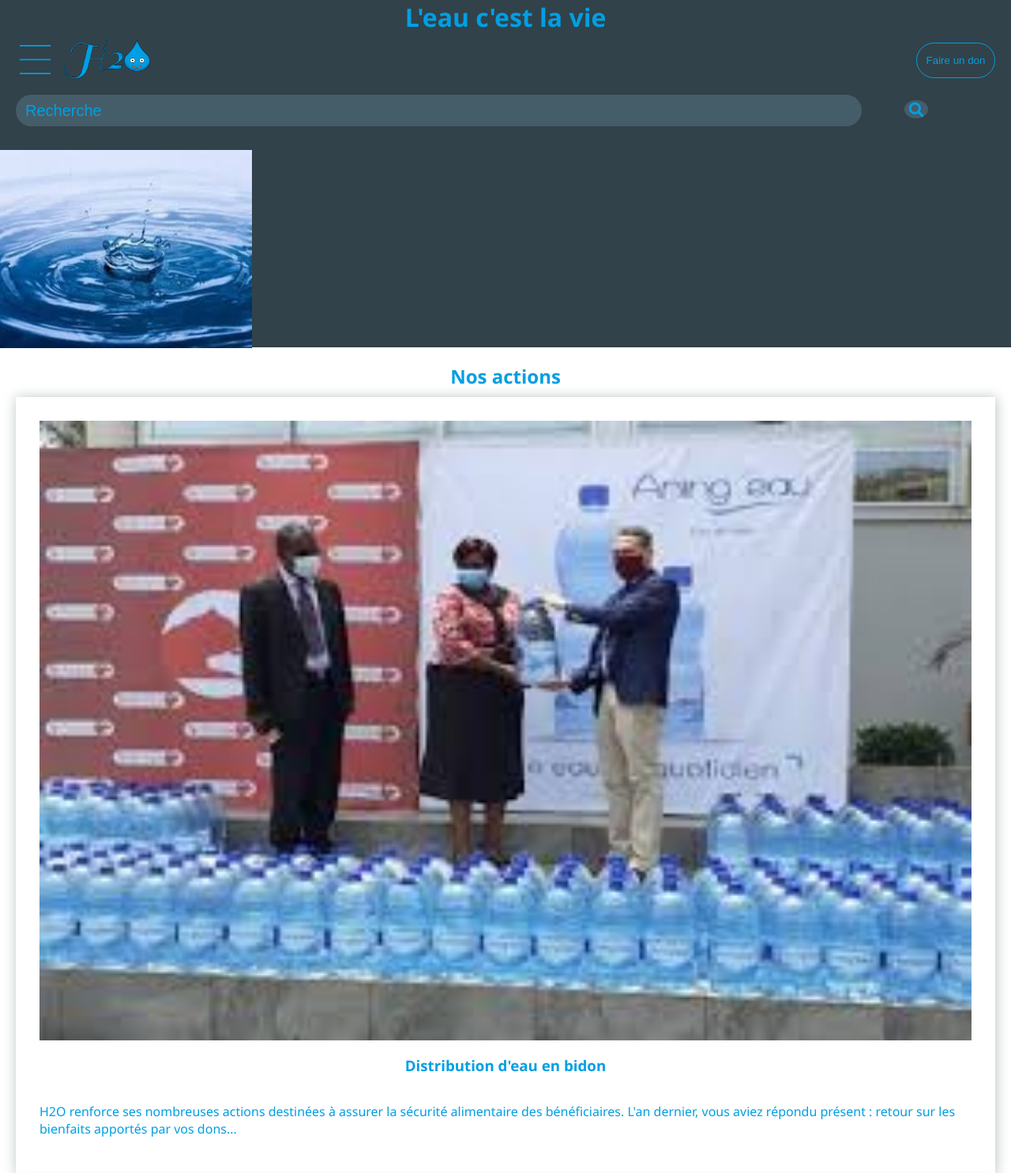
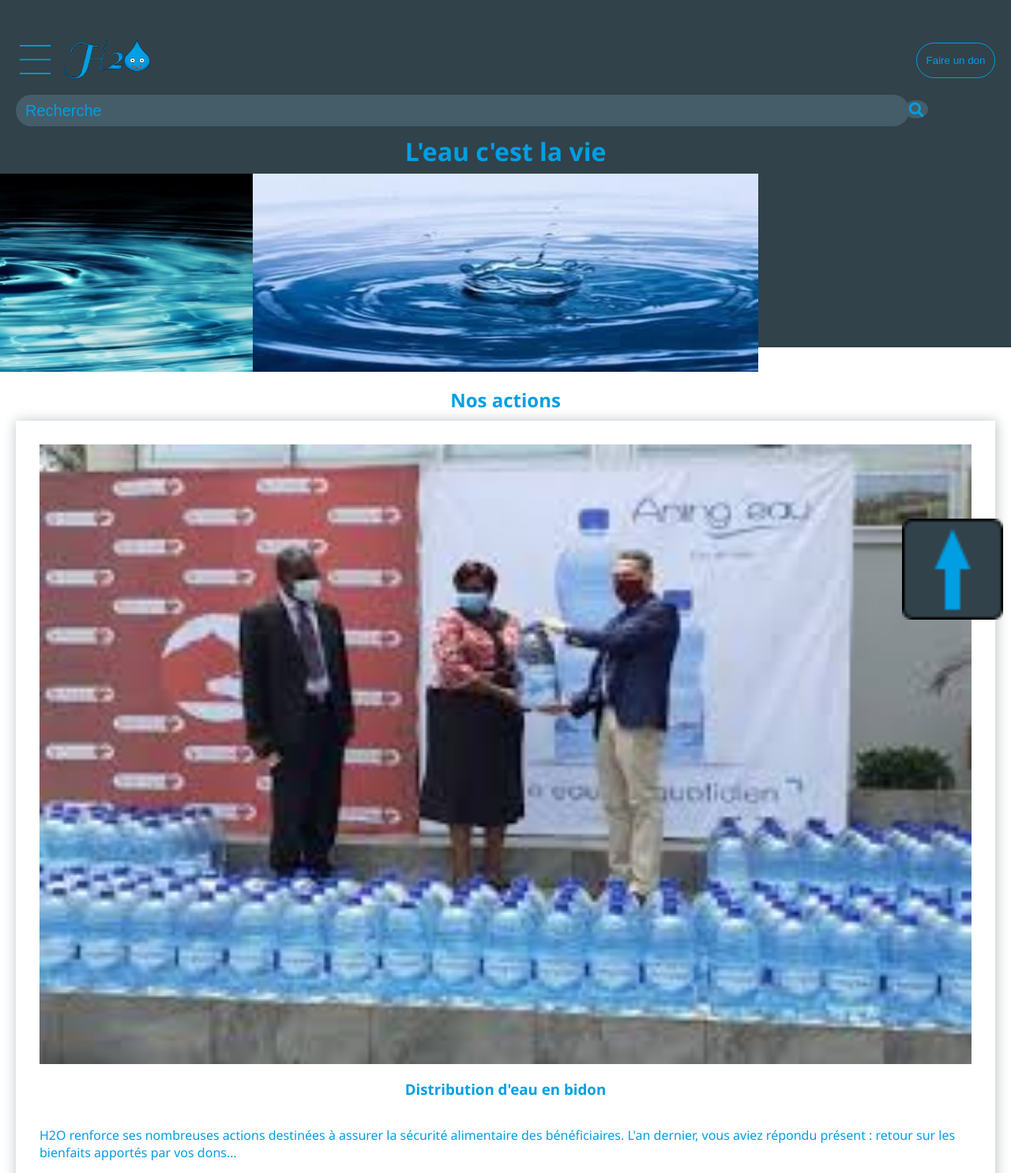
Before and after one commit to TahiKari/H2O, a PHP site: page / in a window 1280 px wide. Shown: the top 1486 px of the page at 79% size. Run offline with PHP 8.4, Linux system fonts and the light colour scheme.

Commit message:
ft - H2O#: Sauvegarde temporaire

```diff
--- a/index.html
+++ b/index.html
@@ -12,7 +12,6 @@
 
 <body>
   <header id="back-to-top">
-    <h1>L'eau c'est la vie</h1>
     <div class="header-top">
       <a class="logo" href="#">
         <img src="ressources/images/title-H2O.png" alt="Logo slime Aquatique">
@@ -40,10 +39,11 @@
         </form>
       </div>
     </div>
+    <h1>L'eau c'est la vie</h1>
     <div class="caroussel">
       <div class="images">
-        <img src="ressources/images/ondulation-eau-1.jpg" alt="Image ondulation d'eau 1">
-        <img src="ressources/images/ondulation-eau-2.jpg" alt="Image ondulation d'eau 2">
+        <img src="ressources/images/ondulation-eau-1_1550x1050.jpg" alt="Image ondulation d'eau 1">
+        <img src="ressources/images/ondulation-eau-2_1550x1050.jpg" alt="Image ondulation d'eau 2">
       </div>
     </div>
   </header>
@@ -200,7 +200,7 @@
     </div>
   </footer>
   <div class="back-to-top">
-    <a href="#back-to-top">RETOUR</a>
+    <a href="#back-to-top"><img src="ressources/images/Haut-de-page.png" alt="logo Haut de page"></a>
   </div>
 </body>
 
--- a/public/css/style.css
+++ b/public/css/style.css
@@ -30,12 +30,18 @@ h1 {
   position: absolute;
   text-align: center;
   color: #009fe3;
+  top: 170px;
   left: 0;
   right: 0;
 }
 
 a {
   text-decoration: none;
+  color: #009fe3;
+}
+
+a:visited {
+  color: #009fe3;
 }
 
 .header-top {
@@ -92,8 +98,6 @@ label img {
 
 .menu a {
   display: block;
-  text-decoration: none;
-  color: #009fe3;
   background: #31424a;
   margin: 5px 25px;
 }
@@ -131,7 +135,7 @@ label img {
 }
 
 .search input {
-  width: 90%;
+  width: 95%;
   height: 40px;
   border-radius: 20px;
   border: none;
@@ -163,17 +167,18 @@ label img {
 
 .caroussel {
   position: relative;
-  top: -60px;
-  width: 320px;
+  top: -30px;
+  width: 100%;
   overflow: auto;
 }
 
 .images img {
-  width: 320px;
+  width: 100%;
   height: 251px;
 }
 
 .images {
+  width: 100%;
   display: flex;
   animation-duration: 15s;
   animation-name: mesImages1;
@@ -191,41 +196,9 @@ label img {
     transform: translateX(0);
   }
 }
-/*.caroussel {
-  position: relative;
-  top: -60px;
-  width: 3100px;
-  overflow: auto;
-}
-
-.images img {
-  display: inline-block;
-  width: 1550px;
-  height: 251px;
-}
-
-.images {
-  width: 3100px;
-  display: flex;
-  animation-duration: 15s;
-  animation-name: mesImages1;
-  animation-iteration-count: infinite;
-}
-
-@keyframes mesImages1 {
-  0%, 25% {
-    transform: translateX(0);
-  }
-  30%, 75% {
-    transform: translateX(-1551px);
-  }
-  80%, 100% {
-    transform: translateX(0);
-  }
-}*/
 /* Main */
 .top h2 {
-  margin: 20px 0 0;
+  margin: 50px 0 0;
   text-align: center;
   color: #009fe3;
 }
@@ -244,11 +217,6 @@ label img {
   display: inline-block;
   text-decoration: none;
   text-align: center;
-  color: #009fe3;
-}
-
-.card a:visited {
-  color: #009fe3;
 }
 
 .center {
@@ -363,14 +331,6 @@ footer li {
   padding-bottom: 10px;
 }
 
-footer a {
-  color: #009fe3;
-}
-
-footer a:visited {
-  color: #009fe3;
-}
-
 .footer-menu_infos, .footer-menu_presse, .footer-menu_faq {
   display: flex;
   flex-direction: column;
@@ -380,25 +340,10 @@ footer a:visited {
 
 .back-to-top {
   position: fixed;
+  right: 10px;
+  bottom: 10px;
+  width: 10%;
+  height: auto;
 }
 
-/*.btm {
-  margin-top: 20px;
-  height: 250px;
-  background: no-repeat url("../../ressources/images/bg-rectangle-blue-320x750.png");
-  .btm-title {
-    text-align: center;
-    h3:first-child {
-      opacity: 0.5;
-      margin: 0;
-    }
-  }
-  .pub {
-    padding: 0 30px;
-    img {
-      width: 75px;
-    }
-  }
-}*/
-
 /*# sourceMappingURL=style.css.map */
--- a/sass/main.scss
+++ b/sass/main.scss
@@ -37,12 +37,18 @@ h1 {
   position: absolute;
   text-align: center;
   color: $color1;
+  top: 170px;
   left: 0;
   right: 0;
 }
 
 a {
   text-decoration: none;
+  color: $color1;
+}
+
+a:visited {
+  color: $color1;
 }
 
 .header-top {
@@ -89,7 +95,7 @@ label img {
 .menu {
   margin: 70px 0 0 -3000px;
   transition-duration: 0.5s;
-  background: #31424a;
+  background: $color2;
   width: 150px;
   position: absolute;
   left: 0;
@@ -99,9 +105,7 @@ label img {
 
 .menu a {
   display: block;
-  text-decoration: none;
-  color: #009fe3;
-  background: #31424a;
+  background: $color2;
   margin: 5px 25px;
 }
 
@@ -138,7 +142,7 @@ label img {
 }
 
 .search input {
-  width: 90%;
+  width: 95%;
   height: 40px;
   border-radius: 20px;
   border: none;
@@ -165,22 +169,23 @@ label img {
 .fa-search {
   margin-top: 2px;
   font-size: 1.4em;
-  color: #009fe3;
+  color: $color1;
 }
 
 .caroussel {
   position: relative;
-  top: -60px;
-  width: 320px;
+  top: -30px;
+  width: 100%;
   overflow: auto;
 }
 
 .images img {
-  width: 320px;
+  width: 100%;
   height: 251px;
 }
 
 .images {
+  width: 100%;
   display: flex;
   animation-duration: 15s;
   animation-name: mesImages1;
@@ -198,42 +203,10 @@ label img {
     transform: translateX(0);
   }
 }
-/*.caroussel {
-  position: relative;
-  top: -60px;
-  width: 3100px;
-  overflow: auto;
-}
-
-.images img {
-  display: inline-block;
-  width: 1550px;
-  height: 251px;
-}
-
-.images {
-  width: 3100px;
-  display: flex;
-  animation-duration: 15s;
-  animation-name: mesImages1;
-  animation-iteration-count: infinite;
-}
-
-@keyframes mesImages1 {
-  0%, 25% {
-    transform: translateX(0);
-  }
-  30%, 75% {
-    transform: translateX(-1551px);
-  }
-  80%, 100% {
-    transform: translateX(0);
-  }
-}*/
 
 /* Main */
 .top h2 {
-  margin: 20px 0 0;
+  margin: 50px 0 0;
   text-align: center;
   color: $color1;
 }
@@ -245,19 +218,15 @@ label img {
   display: flex;
   flex-direction: column;
   align-items: center;
-  color: #009fe3;
+  color: $color1;
 }
 
 .card a {
   display: inline-block;
   text-decoration: none;
   text-align: center;
-  color: $color1;
 }
 
-.card a:visited {
-  color: #009fe3;
-}
 
 .center {
   margin-top: 20px;
@@ -371,14 +340,6 @@ footer li {
   padding-bottom: 10px;
 }
 
-footer a {
-  color: $color1;
-}
-
-footer a:visited {
-  color: $color1;
-}
-
 @mixin flex-col-center {
   display: flex;
   flex-direction: column;
@@ -391,25 +352,10 @@ footer a:visited {
   @include flex-col-center;
 }
 
-
 .back-to-top {
   position: fixed;
+  right: 10px;
+  bottom: 10px;
+  width: 10%;
+  height: auto;
 }
-/*.btm {
-  margin-top: 20px;
-  height: 250px;
-  background: no-repeat url("../../ressources/images/bg-rectangle-blue-320x750.png");
-  .btm-title {
-    text-align: center;
-    h3:first-child {
-      opacity: 0.5;
-      margin: 0;
-    }
-  }
-  .pub {
-    padding: 0 30px;
-    img {
-      width: 75px;
-    }
-  }
-}*/
```
Also changed, not shown: ressources/images/Haut-de-page.png (added), ressources/images/Haut-de-page@2x.png (added), ressources/images/ondulation-eau-1_1550x1050.jpg (added), ressources/images/ondulation-eau-2_1550x1050.jpg (added), 2 other files.
